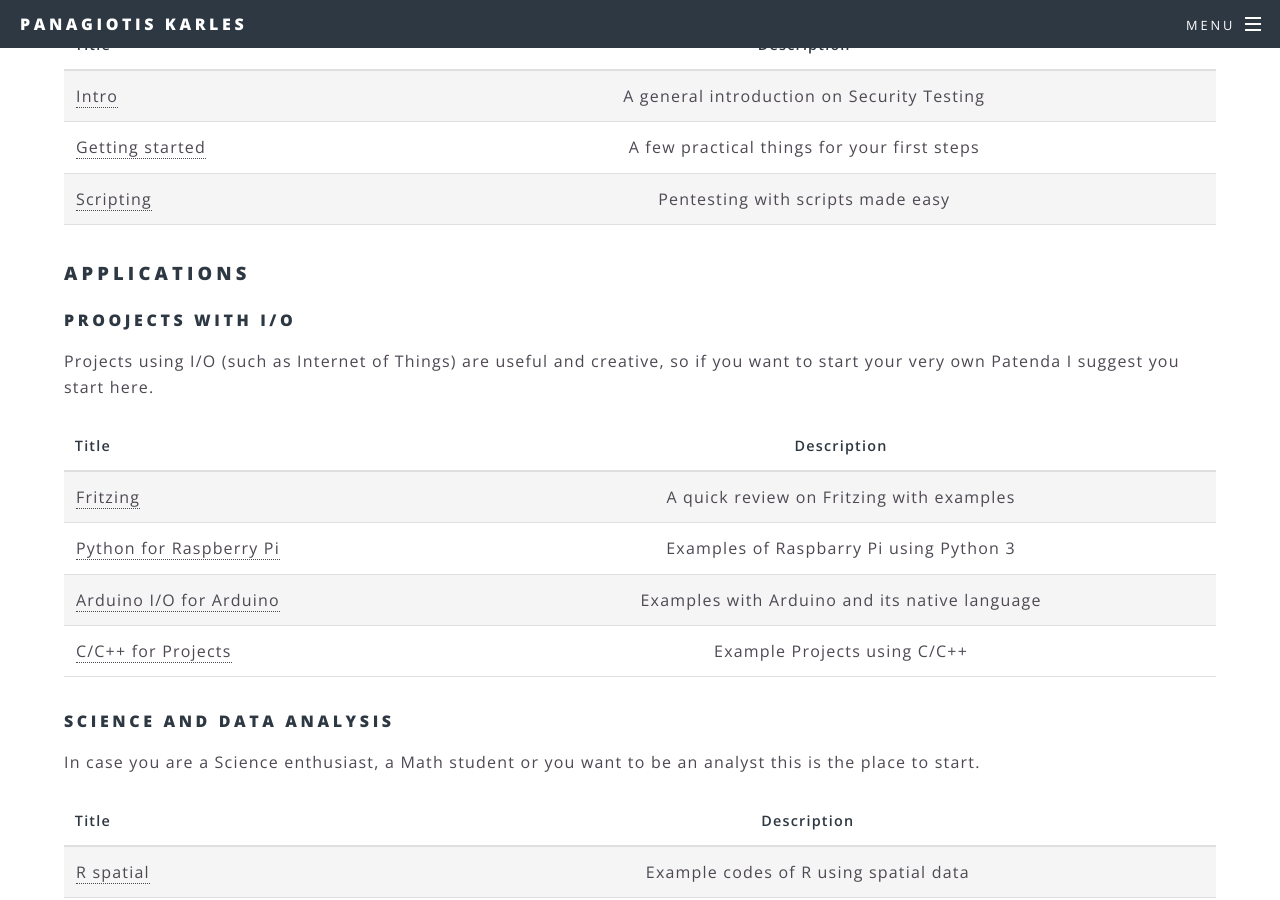
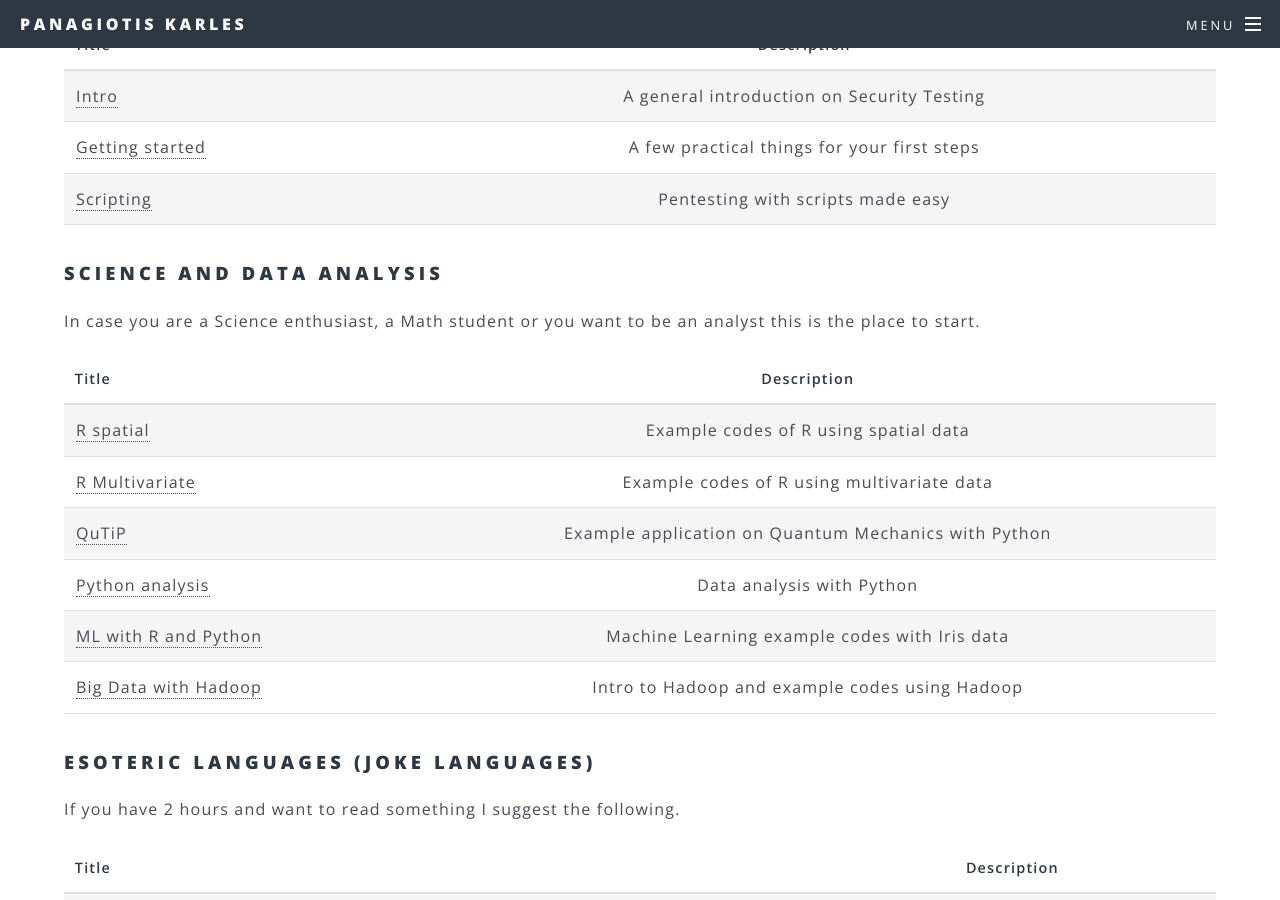
Before and after one commit to KarlesP/karlesp.github.io, a Jekyll site: the page built from footnotes.md, in a window 1280 px wide and 900 px high, scrolled down 2378 px. Built offline with Jekyll 4.4.1, drawn with Linux system fonts in a browser that asks for light colours.

Commit message:
Update footnotes.md

```diff
--- a/footnotes.md
+++ b/footnotes.md
@@ -54,18 +54,7 @@ First-up the following tutorials are for **educational purposes**, what you do w
 |[Getting started](security/start)| A few practical things for your first steps|
 |[Scripting](security/scripts)|Pentesting with scripts made easy|
 
-### Applications
-#### Proojects with I/O
-Projects using I/O (such as Internet of Things) are useful and creative, so if you want to start your very own Patenda I suggest you start here.
-
-| Title |Description|
-|:-----|:----------:|
-|[Fritzing](projects/fritz) | A quick review on Fritzing with examples|
-|[Python for Raspberry Pi](projects/python_rpi)|Examples of Raspbarry Pi using Python 3|
-|[Arduino I/O for Arduino](projects/arduinoio)|Examples with Arduino and its native language|
-|[C/C++ for Projects](projects/c_rpi)|Example Projects using C/C++|
-
-#### Science and Data analysis
+### Science and Data analysis
 In case you are a Science enthusiast, a Math student or you want to be an analyst this is the place to start.
 
 | Title |Description|
```
